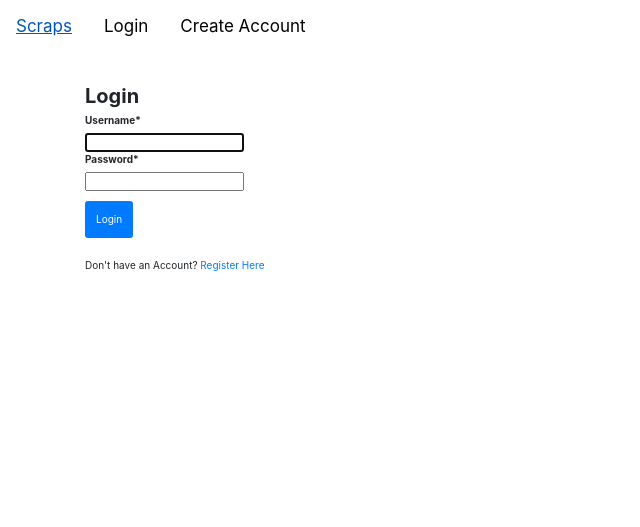
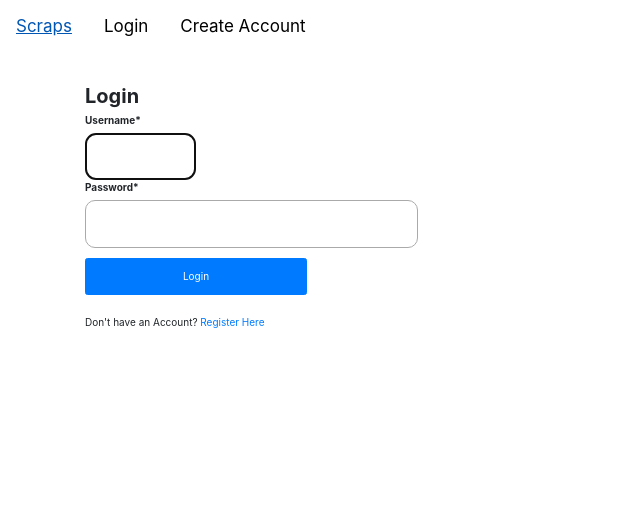
Before and after one commit to pdatta1/scraps, a Django app: page /login in a window 1280 px wide. Shown: the top 527 px of the page, without its empty margins (0-640 px from the left). Run offline with Django 3.2, Linux system fonts and the light colour scheme; parts of the project's set-up code (start-up, migrations or seed data) failed here and were passed over; some libraries are stand-ins or nearby versions.

Commit message:
fixed some ui bugs

```diff
--- a/posts/create_user.py
+++ b/posts/create_user.py
@@ -6,7 +6,7 @@ from django.contrib.auth.forms import UserCreationForm
 class CreateUserForm(UserCreationForm):
     class Meta:
         model = ScrapUser
-        fields = ('username', 'email', 'password1', 'password2')
+        fields = ('username', 'email', 'password1', 'password2', 'phone_number')
 
     def save(self, commit=True):
         user = super(CreateUserForm, self).save(commit=False)
--- a/posts/models.py
+++ b/posts/models.py
@@ -26,7 +26,7 @@ Flags = (
 
 class ScrapUser(AbstractUser):
     post = models.ForeignKey('Post', on_delete=models.CASCADE, null=True)
-
+    phone_number = models.CharField(max_length=11, null=False, unique=True, default='')
     class Meta:
         verbose_name = 'ScrapUser'
 
--- /dev/null
+++ b/posts/static/posts/css/login_page_style.css
@@ -0,0 +1,24 @@
+input[type="text"] {
+    padding: 10px;
+    width: 10%;
+    font-size: 17px;
+    font-family: Raleway;
+    border: 1px solid #aaaaaa;
+    border-radius: 10px;
+    -webkit-appearance: none;
+    }
+
+input[type="password"] {
+    padding: 10px;
+    width: 30%;
+    font-size: 17px;
+    font-family: Raleway;
+    border: 1px solid #aaaaaa;
+    border-radius: 10px;
+    -webkit-appearance: none;
+    }
+
+button{
+  width: 20%;
+  padding: 20px;
+}
--- a/posts/templates/posts/base.html
+++ b/posts/templates/posts/base.html
@@ -1,9 +1,13 @@
 <!DOCTYPE html>
 <html>
+<meta charset="utf-8">
+<meta name="viewport" content="width=device-width, initial-scale=1.0">
  <head>
 {% load bootstrap3 %}
 {% load static %}
-{% block css %}{% endblock %}
+{% block css %}{% endblock css %}
+
+{% block style %}{% endblock style %}
 
 
 <link href="{% static 'posts/css/scrap_style.css' %}" rel="stylesheet"/>
--- a/posts/templates/posts/create_post.html
+++ b/posts/templates/posts/create_post.html
@@ -13,7 +13,6 @@
 
 
 <div style="margin: auto; margin-top: 20px;" class="card_create_post">
-    <div class="container">
         <div class="form">
           <h2> Create Post </h2>
             <p style="color: red;"> content field is expandable</p>
@@ -33,6 +32,5 @@
                    {% endif %}
             </form>
     </div>
-    </div>
 </div>
 {% endblock content %}
--- a/posts/templates/posts/create_user.html
+++ b/posts/templates/posts/create_user.html
@@ -5,15 +5,16 @@
 <link rel="stylesheet" href="https://maxcdn.bootstrapcdn.com/bootstrap/3.4.1/css/bootstrap.min.css">
 {% endblock css %}
 {% block content %}
-{% load static %}
+
 {% load crispy_forms_tags %}
 
 <div class="container py-5">
+    <div class="card_register_user">
     <h1><b> Create Account </b></h1>
     <form method="POST">
         {% csrf_token %}
         {{ register_form | crispy }}
-        <button class="btn btn-primary" type="submit">Create Account</button>
+        <button style="padding: 20px;" class="btn btn-primary" type="submit">Create Account</button>
         {% if messages %}
                     <ul class="messages">
                      {% for message in messages %}
@@ -27,6 +28,7 @@
             Login
         </a>
     </p>
+    </div>
 </div>
 
 
--- a/posts/templates/posts/edit_post.html
+++ b/posts/templates/posts/edit_post.html
@@ -12,7 +12,6 @@
 
 
 <div style="margin: auto; margin-top: 20px;" class="card_create_post">
-    <div class="container">
         <div class="form">
           <h2> Edit Post </h2>
             <form method="POST" enctype="multipart/form-data">
@@ -32,7 +31,6 @@
 
             </form>
     </div>
-    </div>
 </div>
 
 
--- a/posts/templates/posts/login_user.html
+++ b/posts/templates/posts/login_user.html
@@ -3,12 +3,15 @@
 {% load static %}
 {% load bootstrap3 %}
 <link rel="stylesheet" href="https://maxcdn.bootstrapcdn.com/bootstrap/3.4.1/css/bootstrap.min.css">
+<link href="{% static 'posts/css/login_page_style.css' %}" rel="stylesheet"/>
+
 {% endblock css %}
 {% block content %}
 
 {% load crispy_forms_tags %}
 <div  style="margin: auto;" class="container py-5">
     <h2><b> Login </b></h2>
+    <div class="card_login_page">
     <form method="POST">
         {% csrf_token %}
         {{ login_form|crispy }}
@@ -22,6 +25,7 @@
         {% endif %}
     </form>
     <p style="margin-top: 20px;"> Don't have an Account? <a href="{% url 'posts:create_user' %}">Register Here</a></p>
+    </div>
 </div>
 
 {% endblock content %}
--- a/posts/templates/posts/my_profile.html
+++ b/posts/templates/posts/my_profile.html
@@ -4,7 +4,9 @@
 {% load bootstrap3 %}
 <link rel="stylesheet" href="https://maxcdn.bootstrapcdn.com/bootstrap/3.4.1/css/bootstrap.min.css">
 {% endblock css %}
+
 {% block content %}
+{% load crispy_forms_tags %}
 <h1 style="text-align: left; margin-left: 100px; vertical-align: middle; line-width: -100px;"><b>My Profile</b> </h1>
 
 <div style="margin-left: 80px;" class="card">
```
Also changed, not shown: posts/static/posts/css/scrap_style.css (+66 -7 lines), posts/static/posts/css/scrap_style_2.css (+23 -2 lines), posts/templates/posts/password_change/password_change.html (+6 -8 lines), scrap_post/media/images/190BB7F3-110A-4284-8C44-BCCD99B48CAF.jpeg (added), scrap_post/media/images/51BAD78F-606F-4D81-987E-967B48A8FB1D.jpeg (added).
